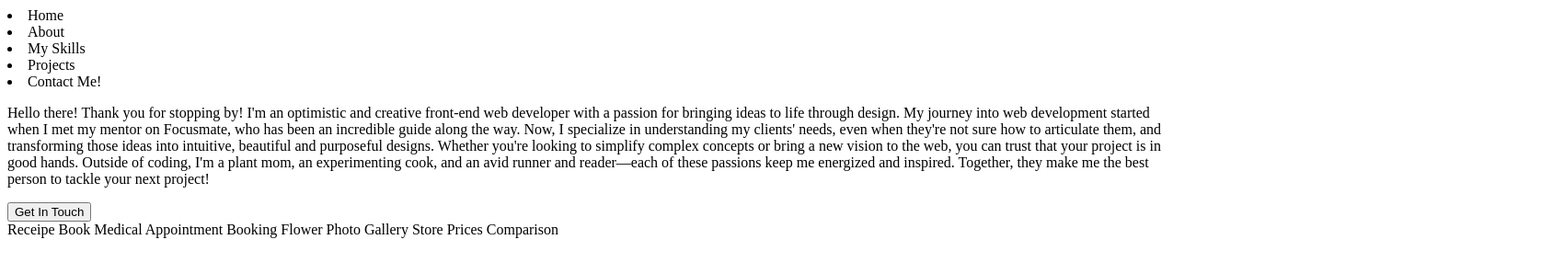
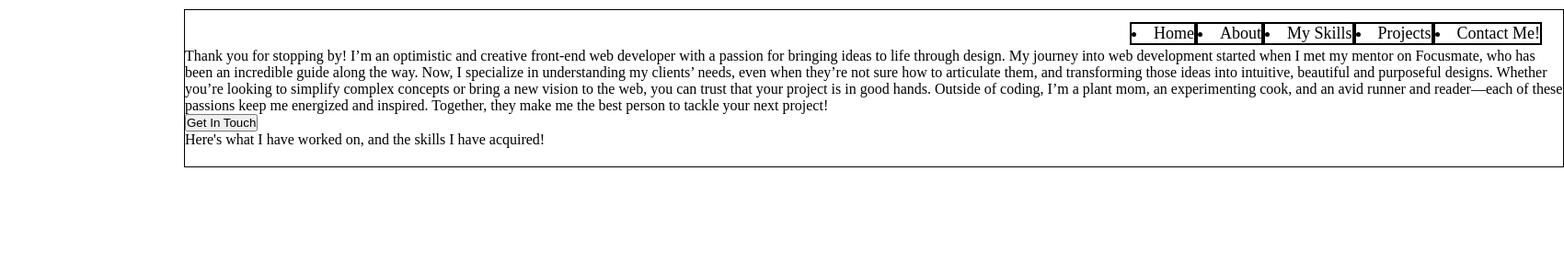
Before and after one commit to NontobekoNcube/Portfolio, a plain HTML site: page src/index.html in a window 1280 px wide. Shown: the whole page at 92% size, 1700 px wide, since content can reach past the window. Drawn offline with Linux system fonts and the light colour scheme; files that its build step writes are made by us from their sources.

Commit message:
update index.html

```diff
--- a/src/index.html
+++ b/src/index.html
@@ -4,7 +4,8 @@
     <meta charset="UTF-8" />
     <meta name="viewport" content="width=device-width, initial-scale=1.0" />
     <title>Nontobeko Ncube</title>
-    <link rel="stylesheet" href="NontoNcube.css" />
+    <style></style>
+    <link rel="stylesheet" href="style.css" />
   </head>
   <body class="main-container">
     <nav class="navigation">
@@ -14,26 +15,26 @@
       <li>Projects</li>
       <li>Contact Me!</li>
     </nav>
-    <div class="About container">
+    <span>
       <p>
-        Hello there! Thank you for stopping by! I'm an optimistic and creative
-        front-end web developer with a passion for bringing ideas to life
-        through design. My journey into web development started when I met my
-        mentor on Focusmate, who has been an incredible guide along the way.
-        Now, I specialize in understanding my clients' needs, even when they're
-        not sure how to articulate them, and transforming those ideas into
-        intuitive, beautiful and purposeful designs. Whether you're looking to
-        simplify complex concepts or bring a new vision to the web, you can
-        trust that your project is in good hands. Outside of coding, I'm a plant
-        mom, an experimenting cook, and an avid runner and reader—each of these
-        passions keep me energized and inspired. Together, they make me the best
-        person to tackle your next project!
+        Thank you for stopping by! I’m an optimistic and creative front-end web
+        developer with a passion for bringing ideas to life through design. My
+        journey into web development started when I met my mentor on Focusmate,
+        who has been an incredible guide along the way. Now, I specialize in
+        understanding my clients’ needs, even when they’re not sure how to
+        articulate them, and transforming those ideas into intuitive, beautiful
+        and purposeful designs. Whether you’re looking to simplify complex
+        concepts or bring a new vision to the web, you can trust that your
+        project is in good hands. Outside of coding, I’m a plant mom, an
+        experimenting cook, and an avid runner and reader—each of these passions
+        keep me energized and inspired. Together, they make me the best person
+        to tackle your next project!
       </p>
+    </span>
       <button>Get In Touch</button>
-    </div>
-    <div class="Projects">
-      Receipe Book Medical Appointment Booking Flower Photo Gallery Store Prices
-      Comparison
+
+      <p> Here's what I have worked on, and the skills I have acquired!</p>
+
     </div>
   </body>
 </html>
```
